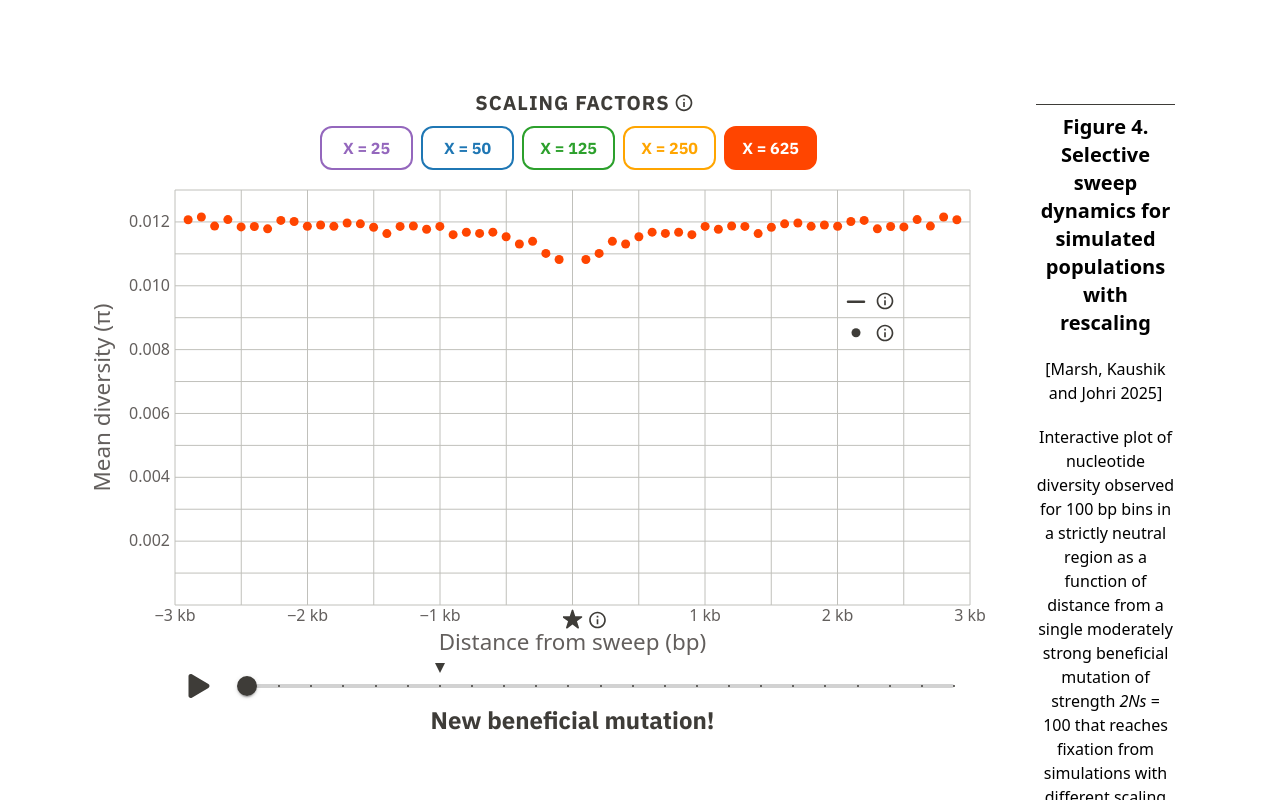
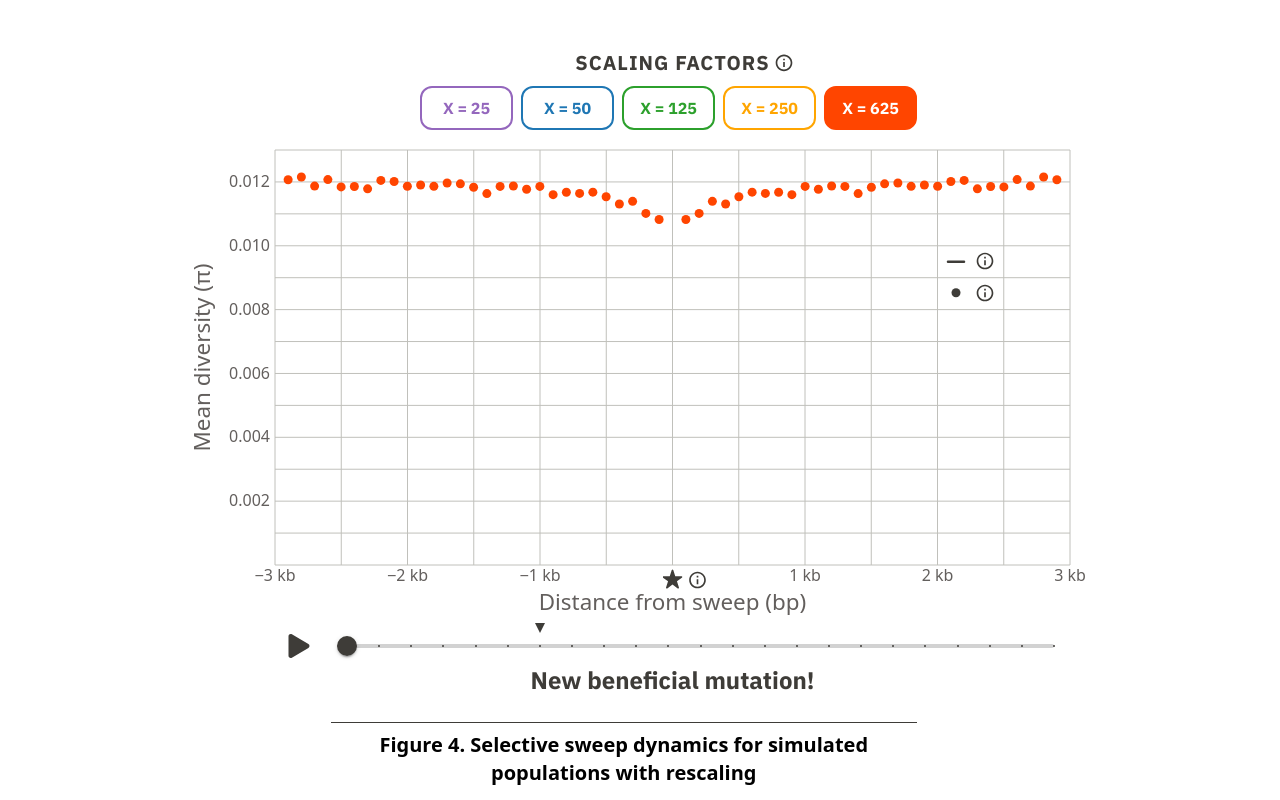
Before and after one commit to jacobimarsh/Showcase, a React (Vite) app: page / in a window 1280 px wide. Built offline with nearby package versions, Linux system fonts and the light colour scheme.

Commit message:
Fix media queries

```diff
--- a/src/App.jsx
+++ b/src/App.jsx
@@ -9,11 +9,11 @@ import "./App.css";
 
 const FigureSection = ({ figure, description }) => {
   return (
-    <div className="flex flex-col lg:flex-row items-start lg:items-start justify-between p-5 space-y-5 lg:space-y-0 lg:space-x-5 max-w-[1680px]">
-      <div className="w-full lg:w-[920px] p-5">
+    <div className="flex items-center [@media(min-height:955px)]:h-full justify-center flex-row max-[1340px]:flex-col">
+      <div>
         {figure}
       </div>
-      <div className="w-full lg:flex-1 p-5 lg:self-start lg:ml-auto">
+      <div>
         {description}
       </div>
     </div>
```
